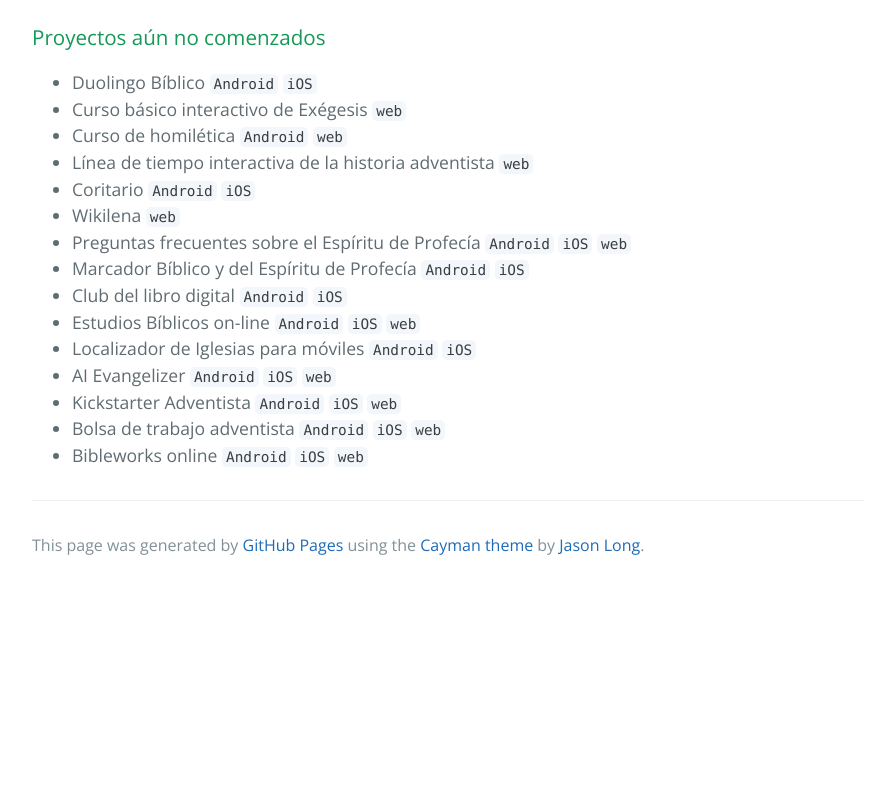
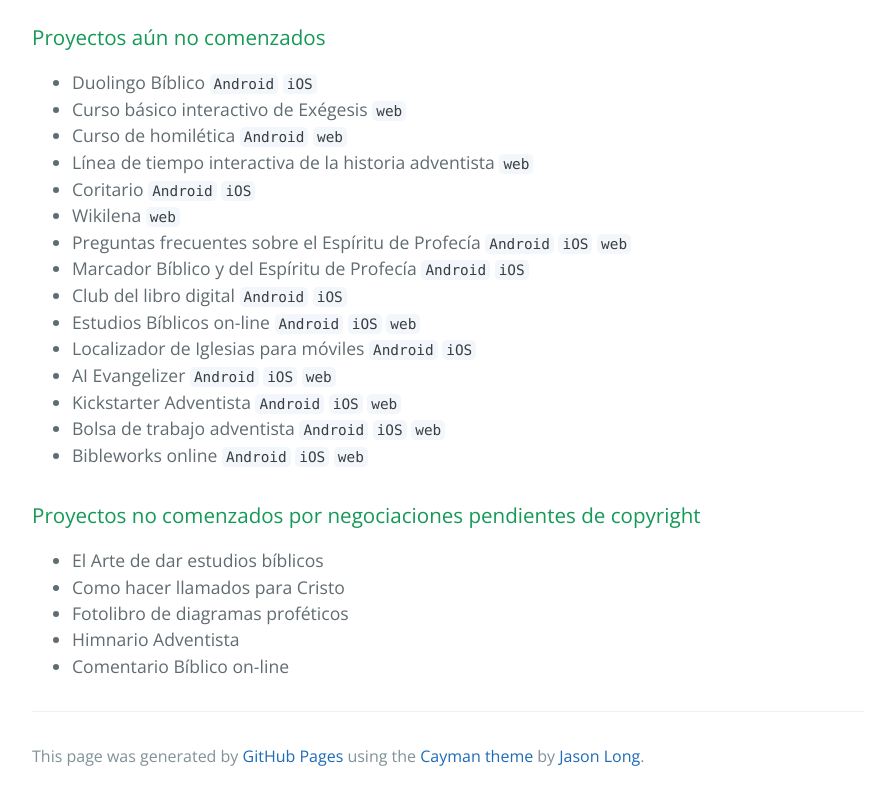
Before and after one commit to mediia/mediia.github.io, a plain HTML site: page index.html in a window 1280 px wide. Shown: the part 627-1427 px from the top of the page, without its empty margins (192-1087 px from the left). Before the commit the page ends 1216 px from the top, so only its background shows below. Drawn offline with nearby package versions, Linux system fonts and the light colour scheme.

Commit message:
Replace master branch with page content via GitHub

```diff
--- a/index.html
+++ b/index.html
@@ -70,6 +70,17 @@ En breve colocaremos más información…</p>
 </li>
 </ul>
 
+<h3>
+<a id="proyectos-no-comenzados-por-negociaciones-pendientes-de-copyright" class="anchor" href="#proyectos-no-comenzados-por-negociaciones-pendientes-de-copyright" aria-hidden="true"><span class="octicon octicon-link"></span></a>Proyectos no comenzados por negociaciones pendientes de copyright</h3>
+
+<ul>
+<li>El Arte de dar estudios bíblicos</li>
+<li>Como hacer llamados para Cristo</li>
+<li>Fotolibro de diagramas proféticos</li>
+<li>Himnario Adventista</li>
+<li>Comentario Bíblico on-line</li>
+</ul>
+
       <footer class="site-footer">
 
         <span class="site-footer-credits">This page was generated by <a href="https://pages.github.com">GitHub Pages</a> using the <a href="https://github.com/jasonlong/cayman-theme">Cayman theme</a> by <a href="https://twitter.com/jasonlong">Jason Long</a>.</span>
```
Also changed, not shown: params.json (+1 -1 lines).
